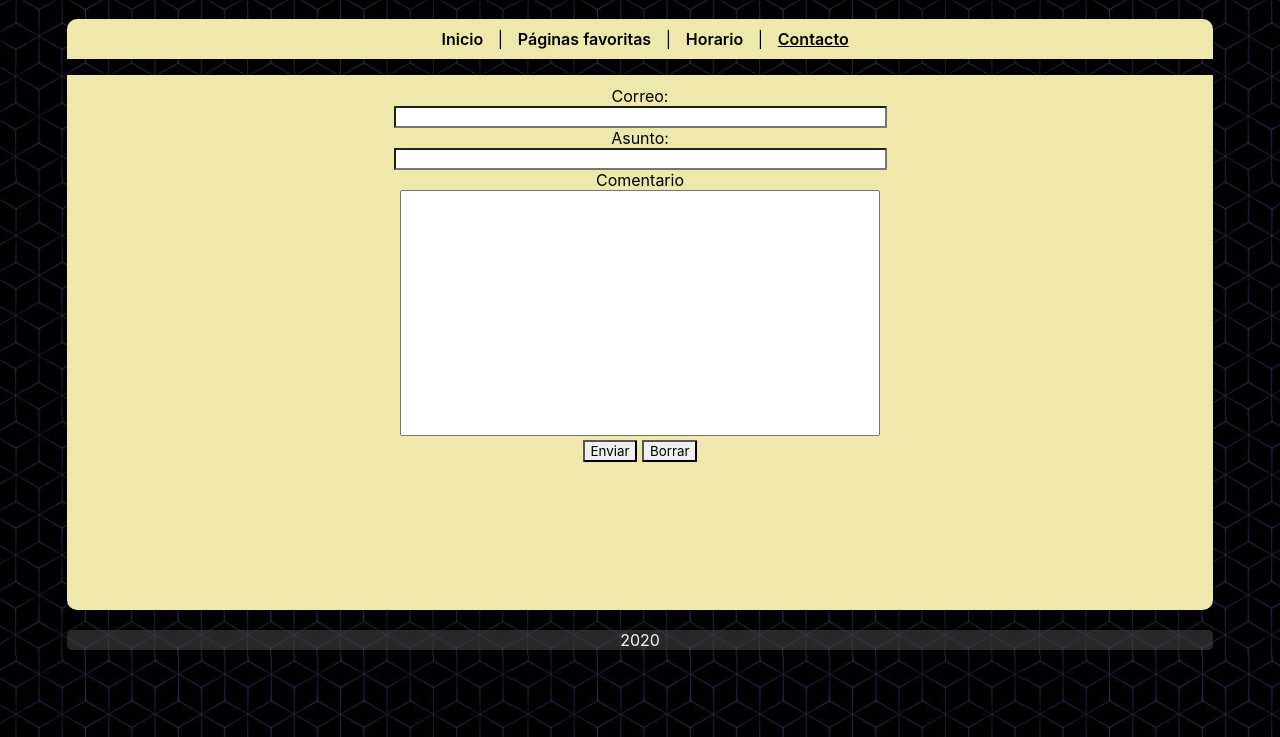
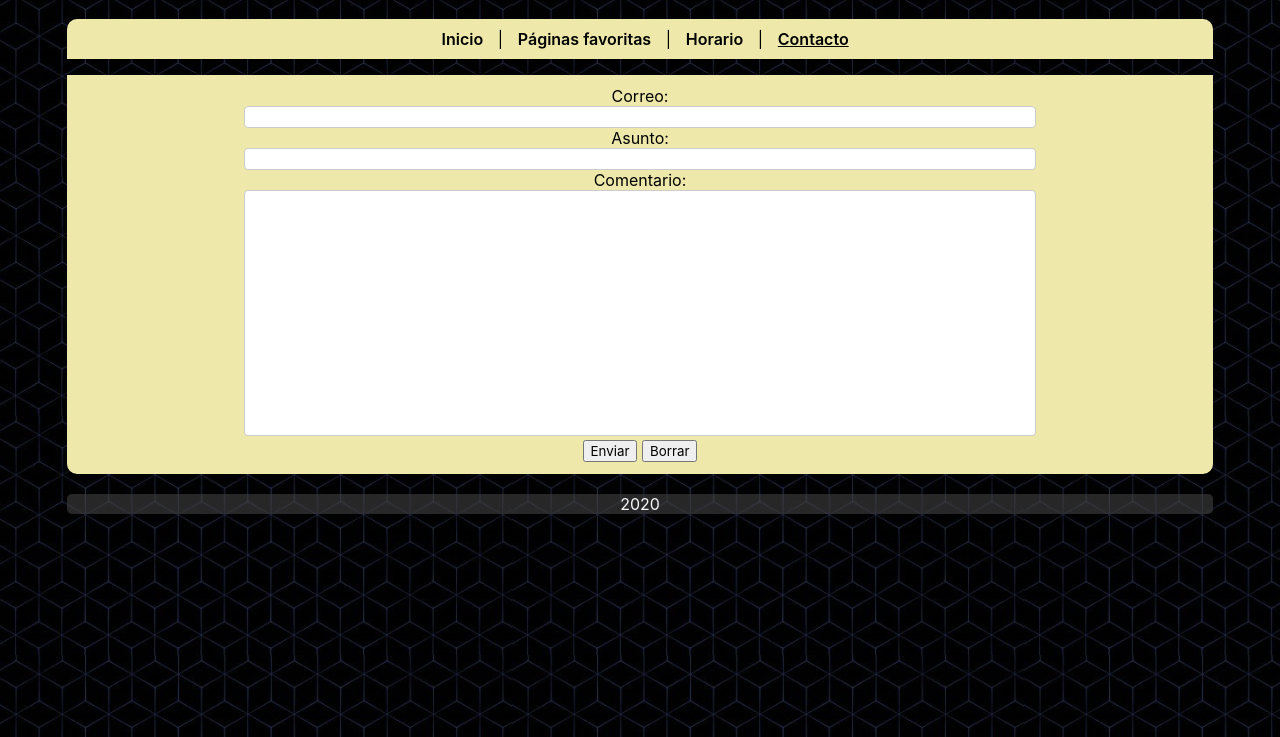
Before and after one commit to JairMarquez1/paginabasica, a plain HTML site: page contacto.html in a window 1280 px wide. Shown: the part 63-800 px from the top of the page. Drawn offline with Linux system fonts and the light colour scheme.

Commit message:
Version 2

```diff
--- a/contacto.html
+++ b/contacto.html
@@ -22,15 +22,15 @@
         </ul>
     </div>
     <!--Contenido-->
-    <div class="principal">
+    <div class="principal" style="height: auto !important; ">
         <div class="formulario">
         <form method="get">
             Correo:<br>
-            <input type="text" name="mail" size="50"><br>
+            <input type="text" name="mail" size="40"><br>
             Asunto:<br>
-            <input type="text" name="text" size="50"><br>
-            Comentario<br>
-            <textarea name="comments" style="resize:none" cols="51" rows="15"></textarea><br>
+            <input type="text" name="text" size="40"><br>
+            Comentario:<br>
+            <textarea name="comments" style="resize:none" cols="40" rows="15"></textarea><br>
             <input type="submit" value="Enviar">
             <input type="reset" value="Borrar">
         </form>
--- a/styles.css
+++ b/styles.css
@@ -119,6 +119,18 @@ table{
 .formulario{
     text-align: center;
 }
-input{
-    border-radius: 1px;
-}
+
+
+
+  input[type=text], select, textarea {
+    width: 70%;
+    height: 100%;
+    padding: 2px;
+    border: 1px solid #ccc;
+    border-radius: 4px;
+    resize: vertical;
+
+  }
+  input[type=submit]:hover {
+    background-color: #45a049;
+  }
```
